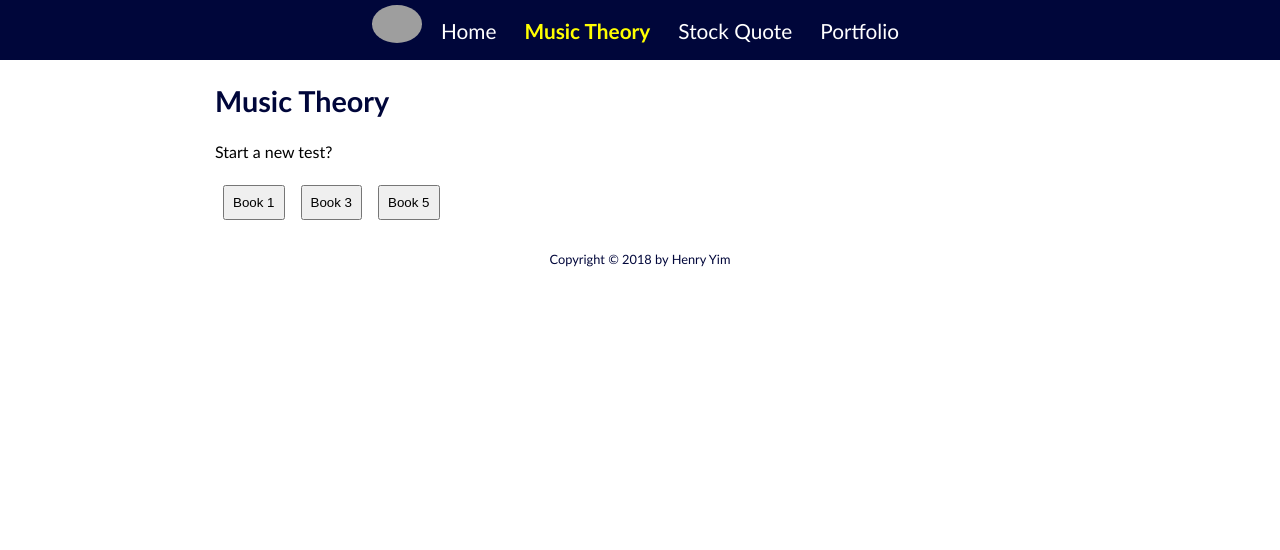
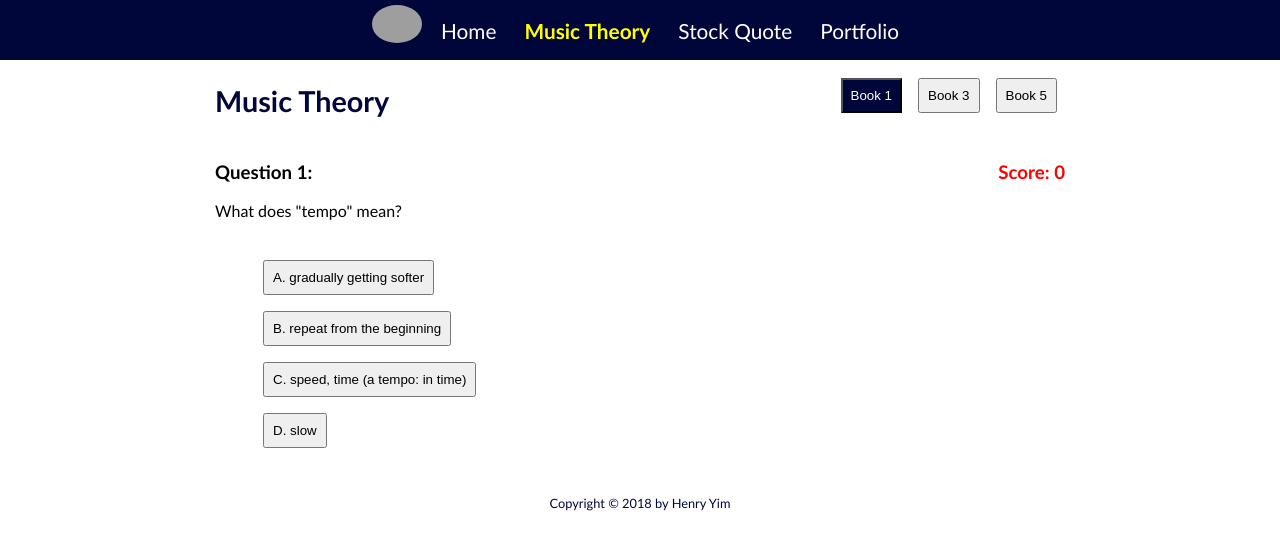
Before and after one commit to henryhkyim/henryhkyim, a React app: page /musicTheory in a window 1280 px wide. Shown: the top 550 px of the page. Built offline with nearby package versions, Linux system fonts and the light colour scheme; grey boxes are pictures that could not be loaded.

Commit message:
Change to show correct answer right away

```diff
--- a/src/app/components/App.js
+++ b/src/app/components/App.js
@@ -3,7 +3,7 @@ import { render } from 'react-dom'
 import { BrowserRouter, Route, Switch, Redirect } from 'react-router-dom'
 import { Header } from './Header'
 import { Home } from './Home'
-import { MusicTheoryTest } from './musictheory/MusicTheory'
+import { MusicTheory } from './musictheory/MusicTheory'
 import { StockQuote } from './stockquote/StockQuote'
 import { Portfolio } from './Portfolio'
 import '../css/App.css'
@@ -30,7 +30,7 @@ export class App extends React.Component {
 							<Switch>
 							  <Redirect exact from="/" to="/home"/>
 								<Route path="/home" exact component={Home}/>
-								<Route path="/musicTheory" exact component={MusicTheoryTest}/>
+								<Route path="/musicTheory" exact component={MusicTheory}/>
 								<Route path="/stockQuote" exact component={() => <StockQuote stockList={stockList}/>}/>
 								<Route path="/portfolio" exact component={Portfolio}/>
 							</Switch>
--- a/src/app/components/musictheory/MusicTheory.js
+++ b/src/app/components/musictheory/MusicTheory.js
@@ -7,25 +7,26 @@ import { NewTest } from './NewTest'
 
 import "../../css/musictheory/MusicTheory.css"
 
-export class MusicTheoryTest extends React.Component {
+export class MusicTheory extends React.Component {
 	constructor() {
     super()
 		this.questionPool = new QuestionPoolUtil()
     this.state = {
-  		level: -1,
+  		book: 1,
     	correct: 0,
     	incorrect: 0,
-    	total: 0
+    	total: 0,
+			questionNum: 1
     }
-    this.levelBtn = this.levelBtn.bind(this)
+    this.bookBtn = this.bookBtn.bind(this)
     this.handleAnswer = this.handleAnswer.bind(this)
 	}
 
-	levelBtn(level) {
+	bookBtn(book) {
 		this.questionPool.clearUsedQuestionList()
 		this.questionPool.clearSelectedAnswerList()
 		this.setState({
-			level: level,
+			book: book,
     	correct: 0,
     	incorrect: 0,
     	total: 0,
@@ -55,35 +56,21 @@ export class MusicTheoryTest extends React.Component {
 
 	render() {
 		let contentJsx = ""
-		let headingJsx = ""
-		if (this.state.level == -1) {
-			contentJsx = <NewTest levelBtn={this.levelBtn} />
-			headingJsx = ""
-		} else {
-			if (this.state.total == 10) {
-				contentJsx = (
-					<MusicTheoryResult book={this.state.level} questionPool={this.questionPool}>
-						<NewTest levelBtn={this.levelBtn} />
-					</MusicTheoryResult>
-				)
-				headingJsx = <div>Book: {this.state.level}  You got {this.state.correct} out of {this.state.total}!</div>
-			} else {
-				contentJsx = (<MusicTheoryQuestion level={this.state.level}
-				                                 questionNum={this.state.questionNum}
-				                                 questionPool={this.questionPool}
-				                                 handleAnswer={this.handleAnswer} />
-				             )
-				headingJsx = (<div>
-										    Question from Book {this.state.level}
-										  </div>
-										 )
-			}
+		if (this.state.book > 0) {
+			contentJsx = (<div>
+											<MusicTheoryQuestion book={this.state.book}
+		                  	                   questionNum={this.state.questionNum}
+		                    	                 questionPool={this.questionPool}
+		                      	               handleAnswer={this.handleAnswer} />
+			              </div>)
 		}
 		return (
 			<div>
 				<h2 className="floatLeft">Music Theory</h2>
-				<h2 className="floatRight">{headingJsx}</h2>
-				{contentJsx}
+				<div className="floatRight"><NewTest book={this.state.book} bookBtn={this.bookBtn}/></div>
+				<div className="floatClear">
+					{contentJsx}
+				</div>
 			</div>
 		)
 	}
--- a/src/app/components/musictheory/MusicTheoryQuestion.js
+++ b/src/app/components/musictheory/MusicTheoryQuestion.js
@@ -1,30 +1,110 @@
 import React from "react"
 import PropTypes from "prop-types"
 import { QuestionPoolUtil } from "../../utils/QuestionPoolUtils"
+import { playAudioCorrect, playAudioIncorrect } from '../../utils/AudioUtil.js'
+
+import "../../css/musictheory/MusicTheoryQuestion.css"
+import "../../images/redcross.png"
+import "../../images/greentick.png"
 
 export class MusicTheoryQuestion extends React.Component {
 
 	constructor(props) {
 		super(props)
+		this.state = {
+			questionNum: props.questionNum,
+			score: 0,
+			answerSelected: -1,
+			currentQuestion: -1,
+			currentAnswer: []
+		}
 		this.renderAnswer = this.renderAnswer.bind(this)
+		this.handleAnswer = this.handleAnswer.bind(this)
+	}
+
+	componentWillMount() {
+		this.loadQuestionAndAnswer()
+	}
+
+	loadQuestionAndAnswer() {
+		let qn = this.props.questionPool.pullQuestion(this.props.book)
+		this.setState({
+			currentQuestion: qn,
+			currentAnswer: this.props.questionPool.pullAnswers(this.props.book)
+		})
+	}
+
+	handleAnswer(idx) {
+		if (this.state.answerSelected >= 0) {
+			if (this.state.currentAnswer[idx] == this.state.currentQuestion) {
+				this.setState({
+					questionNum: this.state.questionNum + 1,
+					answerSelected: -1,
+					currentQuestion: -1,
+					currentAnswer: []
+				})
+				this.loadQuestionAndAnswer()
+			}
+		} else {
+			let newScore = this.state.score;
+			if (this.state.currentAnswer[idx] == this.state.currentQuestion) {
+				newScore = newScore + 1
+				playAudioCorrect()
+			} else {
+				playAudioIncorrect()
+			}
+			this.setState({
+				score: newScore,
+				answerSelected: idx
+			})
+		}
 	}
 
 	renderAnswer(ansIdx, idx) {
+		let className = "answerButton";
+		if (this.state.answerSelected >= 0) {
+			if (ansIdx == this.state.currentQuestion) {
+				className += " green"
+			} else {
+				className += " red"
+			}
+		}
 		return (<li key={idx}>
-							<button type="button" className="answerButton" onClick={() => this.props.handleAnswer(idx)}>
-			          {this.props.questionPool.getAnswerOption(idx)}. {this.props.questionPool.getAnswerByIdx(this.props.level, ansIdx)}
+							<button type="button" className={className} onClick={() => this.handleAnswer(idx)}>
+			          {this.props.questionPool.getAnswerOption(idx)}. {this.props.questionPool.getAnswerByIdx(this.props.book, ansIdx)}
 			        </button>
 		        </li>)
 	}
 
 	render() {
+		let resultImageJsx = ""
+		let hintJsx = ""
+		if (this.state.answerSelected >= 0) {
+			if (this.state.currentAnswer[this.state.answerSelected] == this.state.currentQuestion) {
+				resultImageJsx = <img src="./images/greentick.png"></img>
+			} else {
+				resultImageJsx = <img src="./images/redcross.png"></img>
+			}
+			hintJsx = <p>Click the correct answer to move on</p>
+		}
 		return (
 				<div className="questionContainer">
-					<h3>Question {this.props.questionNum}:</h3>
-					<p>What does "{this.props.questionPool.getQuestionByIdx(this.props.level, this.props.questionPool.pullQuestion(this.props.level))}" mean?</p>
-					<ul>
-						{this.props.questionPool.pullAnswers(this.props.level).map(this.renderAnswer)}
-					</ul>
+					<div className="floatLeft">
+						<h3>Question {this.state.questionNum}:</h3>
+						<p>What does "{this.props.questionPool.getQuestionByIdx(this.props.book, this.state.currentQuestion)}" mean?</p>
+						<div className="floatLeft">
+							<ul>
+								{this.state.currentAnswer.map(this.renderAnswer)}
+							</ul>
+							{hintJsx}
+						</div>
+						<div className="resultImage">
+							{resultImageJsx}
+						</div>
+					</div>
+					<div className="floatRight">
+						<h3>Score: {this.state.score}</h3>
+					</div>
 				</div>
 			)
 	}
@@ -33,6 +113,6 @@ export class MusicTheoryQuestion extends React.Component {
 MusicTheoryQuestion.propTypes = {
 	questionPool: PropTypes.object,
 	questionNum: PropTypes.number,
-	level: PropTypes.number,
+	book: PropTypes.number,
 	handleAnswer: PropTypes.func
 }
--- a/src/app/components/musictheory/NewTest.js
+++ b/src/app/components/musictheory/NewTest.js
@@ -5,17 +5,17 @@ import "../../css/musictheory/NewTest.css"
 
 /* a stateless component */
 export const NewTest = (props) => {
-			// <button type="button" className="LevelButton" onClick={() => props.levelBtn(5)}>Book 5</button>
+			// <button type="button" className="bookButton" onClick={() => props.bookBtn(5)}>Book 5</button>
 	return (
-		<div className="questionContainer">
-			<p>Start a new test?</p>
-			<button type="button" className="LevelButton" onClick={() => props.levelBtn(1)}>Book 1</button>
-			<button type="button" className="LevelButton" onClick={() => props.levelBtn(3)}>Book 3</button>
-			<button type="button" className="LevelButton" onClick={() => props.levelBtn(5)}>Book 5</button>
+		<div className="booksButton">
+			<button type="button" className={props.book == 1 ? "BookButton currentBook" : "BookButton"} onClick={() => props.bookBtn(1)}>Book 1</button>
+			<button type="button" className={props.book == 3 ? "BookButton currentBook" : "BookButton"} onClick={() => props.bookBtn(3)}>Book 3</button>
+			<button type="button" className={props.book == 5 ? "BookButton currentBook" : "BookButton"} onClick={() => props.bookBtn(5)}>Book 5</button>
 		</div>
 	)
 }
 
 NewTest.propTypes = {
-	levelBtn: PropTypes.func
+	bookBtn: PropTypes.func,
+	book: PropTypes.number
 }
--- a/src/app/css/App.css
+++ b/src/app/css/App.css
@@ -32,3 +32,7 @@ footer {
 .alignCenter {
   padding: 0px auto;
 }
+
+.floatClear {
+  clear: both;
+}
--- a/src/app/css/musictheory/MusicTheory.css
+++ b/src/app/css/musictheory/MusicTheory.css
@@ -1,3 +1,7 @@
+.contentContainer {
+  overflow: visible;
+}
+
 .questionContainer {
 	clear: both;
   text-align: left;
@@ -16,7 +20,7 @@
   list-style-type: none;
 }
 
-.withBorder {
+.showBorder {
   border: 1px solid black;
 }
 
--- /dev/null
+++ b/src/app/css/musictheory/MusicTheoryQuestion.css
@@ -0,0 +1,15 @@
+.green {
+	background: green;
+	color: white;
+}
+
+.red {
+	background: red;
+	color: white;
+}
+
+.resultImage {
+	float: right;
+	padding-top: 40px;
+	padding-left: 50px;
+}
--- a/src/app/css/musictheory/NewTest.css
+++ b/src/app/css/musictheory/NewTest.css
@@ -1,4 +1,14 @@
-.LevelButton {
+.BookButton {
 	padding: 8px;
 	margin: 8px;
 }
+
+.booksButton {
+	padding: 10px 0px;
+	margin: 0px;
+}
+
+.currentBook {
+	background: #00063A;
+	color: white;
+}
--- a/src/app/utils/QuestionPoolUtils.js
+++ b/src/app/utils/QuestionPoolUtils.js
@@ -395,6 +395,7 @@ export class QuestionPoolUtil {
 	}
 
 	pullQuestion(book) {
+		console.log("pullQuestion")
 		let questionPool = this.getQuestionPool(book)
 		this.currentQuestionIdx = null
 		this.currentAnswerIdxList = []
```
Also changed, not shown: src/app/images/greentick.png (added), src/app/images/redcross.png (added).
